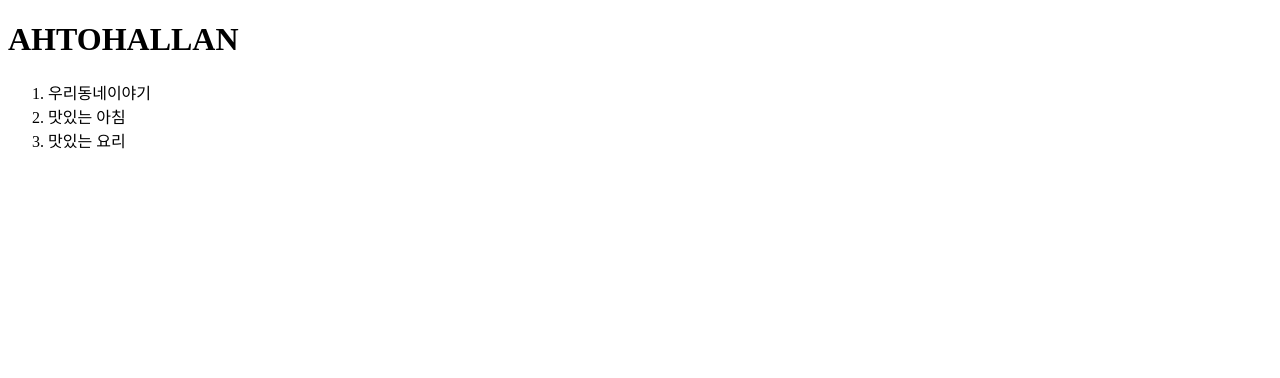
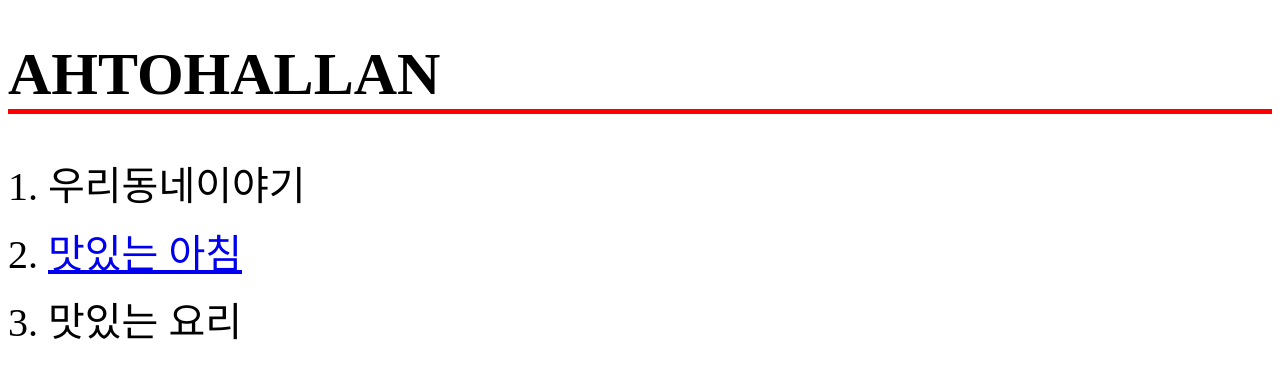
Before and after one commit to goconan/web001, a plain HTML site: page index.html in a window 1280 px wide. Drawn offline with Linux system fonts and the light colour scheme.

Commit message:
2nd days
2nd days

```diff
--- a/index.html
+++ b/index.html
@@ -3,6 +3,17 @@
   <head>
     <meta charset="utf-8">
     <title>AHTOHALLAN</title>
+    <style>
+    h1 {
+      color:black;
+      font-size:60px;
+      border-bottom:5px solid red;
+    }
+    li {
+      font-size:40px;
+      margin-bottom:10px
+    }
+  </style>
   </head>
 
 
@@ -15,7 +26,7 @@
         </li>
         <!-- 우리동네 관련된 고민들 -->
       <li>
-        맛있는 아침
+        <a href="/Users/conan/Documents/Github/web001/breakfast01.html">맛있는 아침</a>
         </li>
         <!-- 아침식사 노하우 -->
       <li>
```
Also changed, not shown: breakfast01.html (added, +24 -0 lines), town01.html (added).
